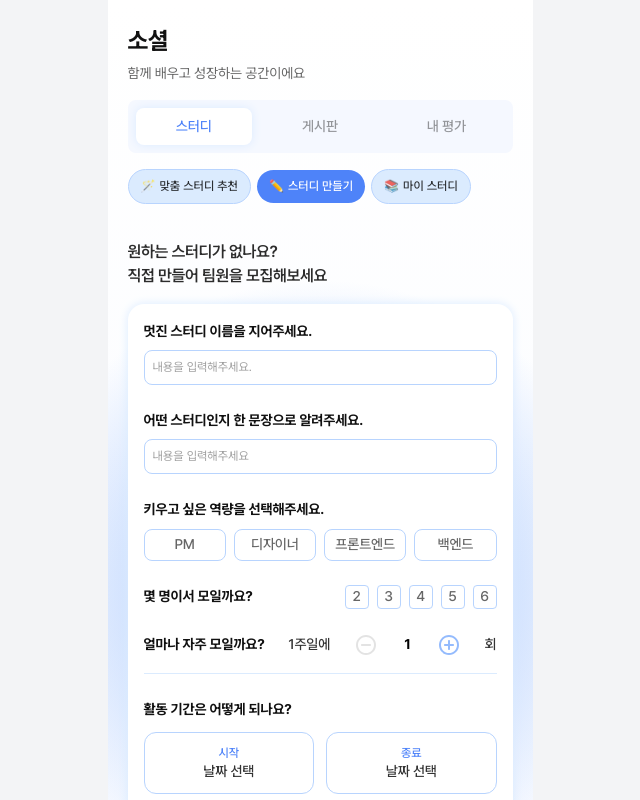
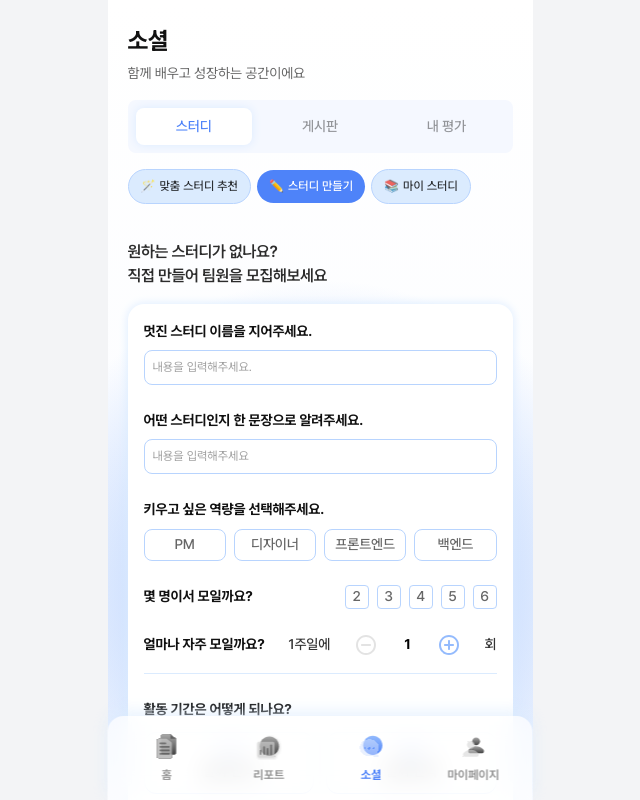
Before and after one commit to UMC9th-NaviK/NaviK-FE, a React (Vite) app: page /social/study/new in a window 1280 px wide. Shown: the top 800 px of the page, without its empty margins (320-960 px from the left). Built offline with nearby package versions, Linux system fonts and the light colour scheme.

Commit message:
[FEAT] 푸터 적용

```diff
--- a/src/layouts/SocialLayout.tsx
+++ b/src/layouts/SocialLayout.tsx
@@ -1,5 +1,13 @@
 import { Outlet } from 'react-router-dom';
+import Footer, { FOOTERPB } from '../components/common/Footer';
 
 export default function SocialLayout() {
-  return <Outlet />;
+  return (
+    <div className="relative flex min-h-dvh w-full flex-col">
+      <main className={`scrollbar-hide flex-1 overflow-y-auto ${FOOTERPB}`}>
+        <Outlet />
+      </main>
+      <Footer />
+    </div>
+  );
 }
```
